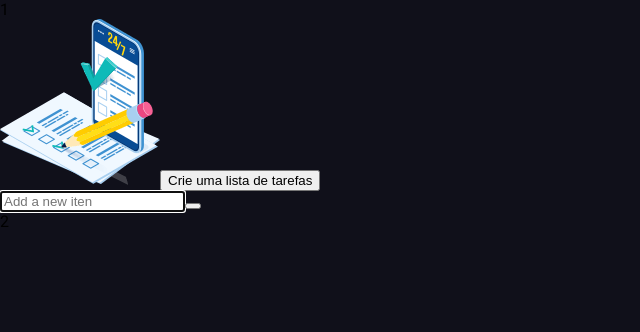
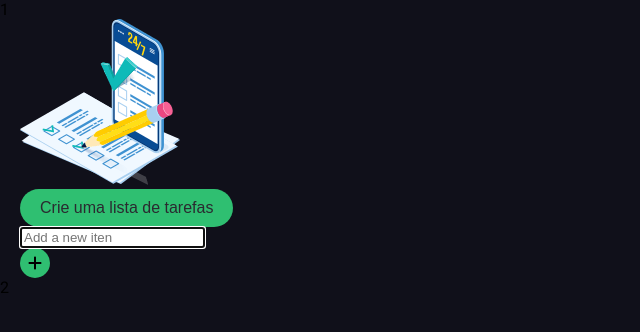
Before and after one commit to BrendonAraujo/toDoTask, an Angular app in the folder curso-angular-lista-de-tarefas/: page / in a window 1280 px wide. Shown: the top 332 px of the page, without its empty margins (0-640 px from the left). Built offline with nearby package versions, Linux system fonts and the light colour scheme.

Commit message:
#ADD - CSS

```diff
--- a/curso-angular-lista-de-tarefas/src/app/modules/to-do-list/pages/list/list.component.html
+++ b/curso-angular-lista-de-tarefas/src/app/modules/to-do-list/pages/list/list.component.html
@@ -9,7 +9,7 @@
         <label class="input-label-text" for="inputValue">
           <input id="inputValue" type="text" placeholder="Add a new iten" autofocus />
           <button
-            class="btn btn-primary"
+            class="btn btn-primary-circle"
             title="Add a new item"
           >
           </button>
--- a/curso-angular-lista-de-tarefas/src/scss/_index.scss
+++ b/curso-angular-lista-de-tarefas/src/scss/_index.scss
@@ -1,2 +1,4 @@
 @import "base/index";
 @import "theme/index";
+@import "layout/index";
+@import "component/index";
--- /dev/null
+++ b/curso-angular-lista-de-tarefas/src/scss/component/_button.scss
@@ -0,0 +1,57 @@
+.btn{
+  display: flex;
+  justify-content: center;
+  align-items: center;
+  transition: 0.5s;
+  border: none;
+  cursor: pointer;
+
+  &.btn-primary, &.btn-primary-circle{
+    color: var(--black-010);
+    background: var(--primary);
+
+    &:hover{
+      background: var(--primary-010);
+      color: var(--white);
+    }
+  }
+
+  &.btn-danger, &.btn-danger-circle{
+    color: var(--white);
+    background: var(--red);
+
+    &:hover{
+      background: var(--red-010);
+    }
+  }
+
+  &.btn-primary, &.btn-danger {
+    font-size: 16px;
+    border-radius: 50px;
+    padding: 10px 20px;
+  }
+
+  &.btn-primary-circle, &.btn-danger-circle {
+    width: 30px;
+    height: 30px;
+    border-radius: 50px;
+
+    &::after{
+      top: 1px;
+      position: relative;
+    }
+  }
+
+  &.btn-primary-circle {
+    &::after{
+      content: url("../../assets/icons/add.svg");
+    }
+  }
+
+  &.btn-danger-circle {
+    &::after{
+      content: url("../../assets/icons/delete.svg");
+    }
+  }
+
+}
--- /dev/null
+++ b/curso-angular-lista-de-tarefas/src/scss/component/_index.scss
@@ -0,0 +1 @@
+@use "button";
--- /dev/null
+++ b/curso-angular-lista-de-tarefas/src/scss/layout/_container.scss
@@ -0,0 +1,11 @@
+.container{
+  width: 350px;
+  padding: 0 20px;
+  position: relative;
+}
+
+@media (max-width: 750px) {
+  .container{
+    width: 100%;
+  }
+}
--- /dev/null
+++ b/curso-angular-lista-de-tarefas/src/scss/layout/_index.scss
@@ -0,0 +1 @@
+@use "container";
```
